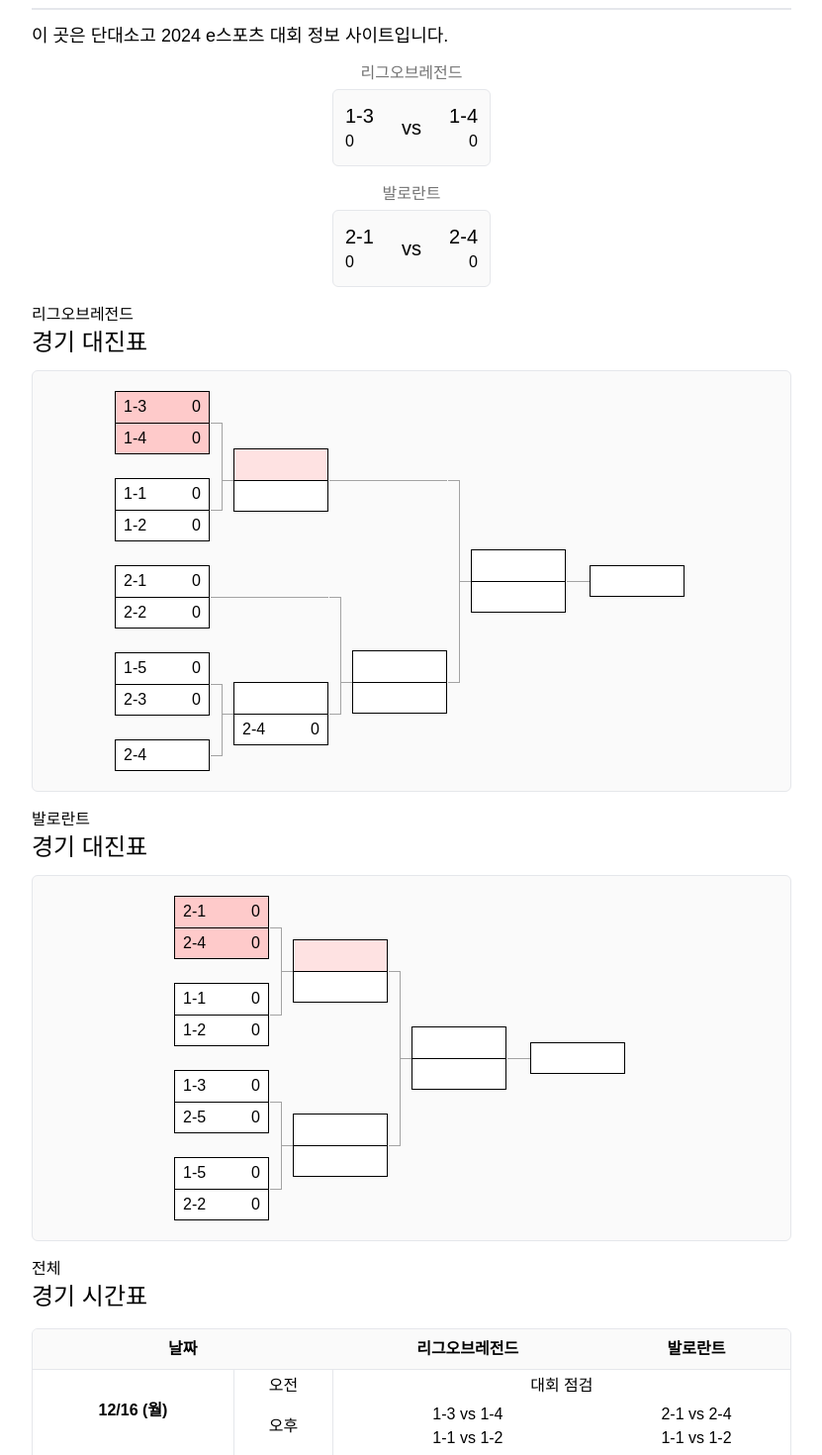
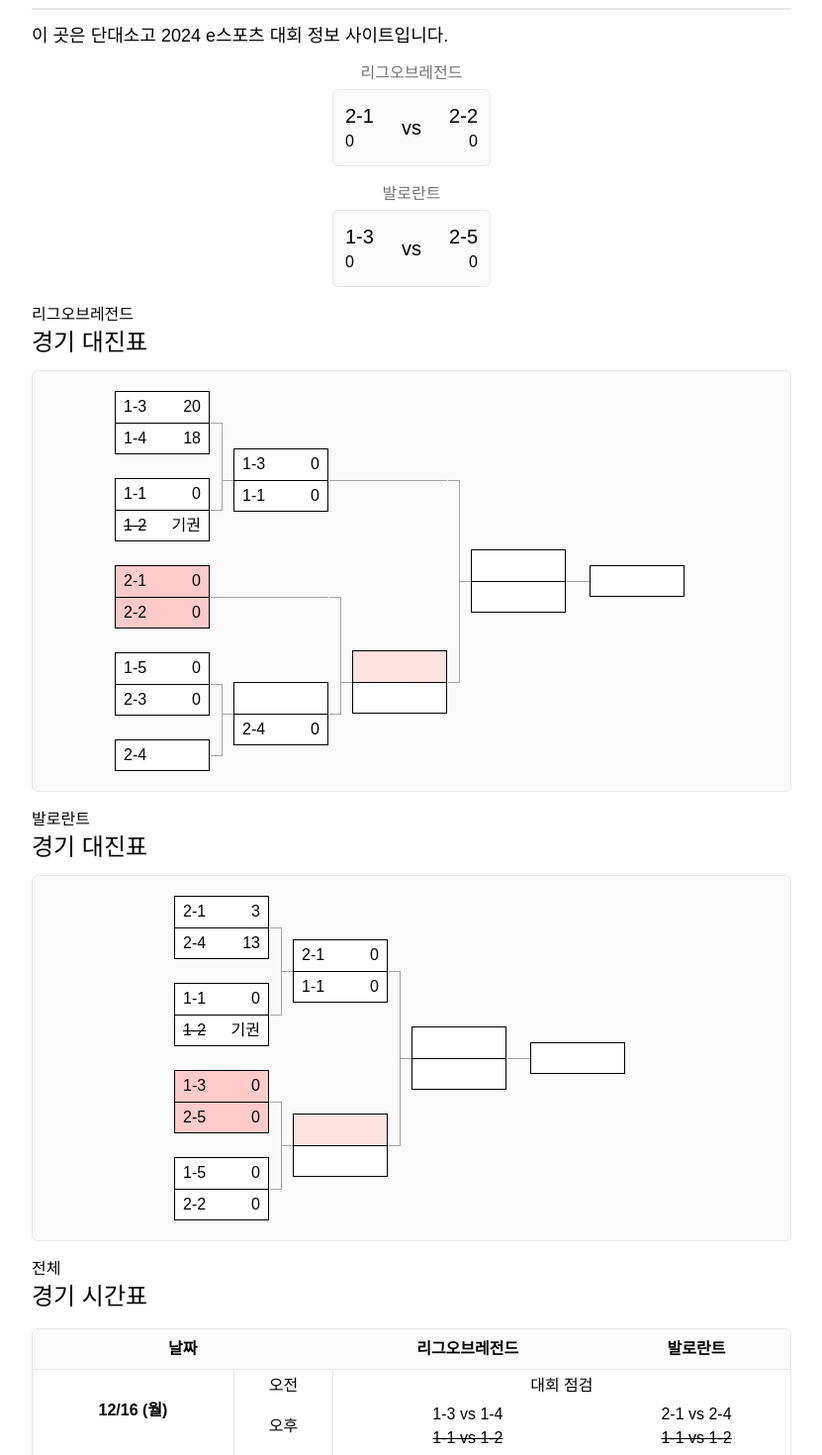
Before and after one commit to khw2ok/dksh24-esports, a SvelteKit app: page / in a window 1280 px wide. Shown: the part 160-1630 px from the top of the page at 99% size, without its empty margins (224-1055 px from the left). Built offline with nearby package versions, Linux system fonts and the light colour scheme.

Commit message:
Temporary commit

```diff
--- a/src/routes/+page.svelte
+++ b/src/routes/+page.svelte
@@ -21,6 +21,13 @@
   function toggleTheme() {
     document.body.classList.toggle("dark")
   }
+
+  // window.onload = function() {
+  //   updateData();
+  // };
+  // function updateData() {
+  //   return;
+  // }
 </script>
 
 <header class="p-4 mx-auto" style="max-width: 800px;">
@@ -29,7 +36,7 @@
       <!-- <img src="favicon.png" alt="" style="height: 25px;"> -->
       <span class="font-light text-neutral-500 dark:text-neutral-300">Managed by <a class="underline hover:text-red-500 dark:hover:text-red-300" href="https://github.com/khw2ok/dksh24-esports">@khw2ok</a> (10308 김형욱)</span>
     </div>
-    <button class="p-1 opacity-75" onclick={toggleTheme}>
+    <button class="p-1 opacity-75" onclick={toggleTheme} aria-label="theme_toggle">
       <svg class="block dark:hidden" xmlns="http://www.w3.org/2000/svg" height="24px" viewBox="0 -960 960 960" width="24px" fill="undefined"><path d="M480-120q-150 0-255-105T120-480q0-150 105-255t255-105q14 0 27.5 1t26.5 3q-41 29-65.5 75.5T444-660q0 90 63 153t153 63q55 0 101-24.5t75-65.5q2 13 3 26.5t1 27.5q0 150-105 255T480-120Z"/></svg>
       <svg class="hidden dark:block" xmlns="http://www.w3.org/2000/svg" height="24px" viewBox="0 -960 960 960" width="24px" fill="#FFFFFF"><path d="M480-280q-83 0-141.5-58.5T280-480q0-83 58.5-141.5T480-680q83 0 141.5 58.5T680-480q0 83-58.5 141.5T480-280ZM200-440H40v-80h160v80Zm720 0H760v-80h160v80ZM440-760v-160h80v160h-80Zm0 720v-160h80v160h-80ZM256-650l-101-97 57-59 96 100-52 56Zm492 496-97-101 53-55 101 97-57 59Zm-98-550 97-101 59 57-100 96-56-52ZM154-212l101-97 55 53-97 101-59-57Z"/></svg>
     </button>
@@ -39,7 +46,7 @@
 <div class="px-4 pb-4 mx-auto text-sm font-light bg-white sm:p-4 dark:text-white dark:bg-neutral-950 sm:text-base" style="max-width: 800px;">
   <div class="grid gap-y-2">
     <h1 class="text-4xl font-bold">DKSH24 eSports Information</h1>
-    <span class="text-lg text-neutral-500 dark:text-neutral-300">Last modified on December 14, 2024</span>
+    <span class="text-lg text-neutral-500 dark:text-neutral-300">Last modified on December 16, 2024</span>
   </div>
   <hr class="my-3 border-b dark:border-b-neutral-950">
   <div class="grid gap-y-2">
@@ -50,6 +57,21 @@
     <span class="text-center text-neutral-500 dark:text-neutral-300">리그오브레전드</span>
     <div class="flex w-40 p-3 border rounded-md justify-self-center dark:border-neutral-700 bg-neutral-50 dark:bg-neutral-800">
       <div class="grid items-center basis-1/4">
+        <span class="text-xl font-medium">2-1</span>
+        <span>0</span>
+      </div>
+      <div class="grid items-center text-center basis-1/2">
+        <span class="text-xl">vs</span>
+      </div>
+      <div class="grid items-center basis-1/4 text-end">
+        <span class="text-xl font-medium">2-2</span>
+        <span>0</span>
+      </div>
+    </div>
+    <div class="mb-2"></div>
+    <span class="text-center text-neutral-500 dark:text-neutral-300">발로란트</span>
+    <div class="flex w-40 p-3 border rounded-md justify-self-center dark:border-neutral-700 bg-neutral-50 dark:bg-neutral-800">
+      <div class="grid items-center basis-1/4">
         <span class="text-xl font-medium">1-3</span>
         <span>0</span>
       </div>
@@ -57,22 +79,7 @@
         <span class="text-xl">vs</span>
       </div>
       <div class="grid items-center basis-1/4 text-end">
-        <span class="text-xl font-medium">1-4</span>
-        <span>0</span>
-      </div>
-    </div>
-    <div class="mb-2"></div>
-    <span class="text-center text-neutral-500 dark:text-neutral-300">발로란트</span>
-    <div class="flex w-40 p-3 border rounded-md justify-self-center dark:border-neutral-700 bg-neutral-50 dark:bg-neutral-800">
-      <div class="grid items-center basis-1/4">
-        <span class="text-xl font-medium">2-1</span>
-        <span>0</span>
-      </div>
-      <div class="grid items-center text-center basis-1/2">
-        <span class="text-xl">vs</span>
-      </div>
-      <div class="grid items-center basis-1/4 text-end">
-        <span class="text-xl font-medium">2-4</span>
+        <span class="text-xl font-medium">2-5</span>
         <span>0</span>
       </div>
     </div>
@@ -88,13 +95,13 @@
       <!-- one start -->
       <div class="column">
         <div class="match">
-          <div class="team team-sel1">
+          <div class="team">
             <span class="name">1-3</span>
-            <span class="score">0</span>
+            <span class="score">20</span>
           </div>
-          <div class="team team-sel1">
+          <div class="team">
             <span class="name">1-4</span>
-            <span class="score">0</span>
+            <span class="score">18</span>
           </div>
           <div class="match-lines">
             <div class="line1"></div>
@@ -110,8 +117,8 @@
             <span class="score">0</span>
           </div>
           <div class="team">
-            <span class="name">1-2</span>
-            <span class="score">0</span>
+            <span class="name line-through">1-2</span>
+            <span class="score">기권</span>
           </div>
           <div class="match-lines">
             <div class="line1"></div>
@@ -122,11 +129,11 @@
           </div>
         </div>
         <div class="match">
-          <div class="team">
+          <div class="team team-sel1">
             <span class="name">2-1</span>
             <span class="score">0</span>
           </div>
-          <div class="team">
+          <div class="team team-sel1">
             <span class="name">2-2</span>
             <span class="score">0</span>
           </div>
@@ -172,13 +179,13 @@
       <!-- two start -->
       <div class="column" style="padding-top: 35px; padding-bottom: 3px;">
         <div class="match">
-          <div class="team-sel2 team">
-            <span class="name"></span>
-            <span class="score"></span>
+          <div class="team">
+            <span class="name">1-3</span>
+            <span class="score">0</span>
           </div>
           <div class="team">
-            <span class="name"></span>
-            <span class="score"></span>
+            <span class="name">1-1</span>
+            <span class="score">0</span>
           </div>
           <div class="match-lines">
             <div class="line1"></div>
@@ -233,7 +240,7 @@
           </div>
         </div>
         <div class="match">
-          <div class="team">
+          <div class="team team-sel2">
             <span class="name"></span>
             <span class="score"></span>
           </div>
@@ -300,13 +307,13 @@
       <!-- one start -->
       <div class="column">
         <div class="match">
-          <div class="team team-sel1">
+          <div class="team">
             <span class="name">2-1</span>
-            <span class="score">0</span>
+            <span class="score">3</span>
           </div>
-          <div class="team team-sel1">
+          <div class="team">
             <span class="name">2-4</span>
-            <span class="score">0</span>
+            <span class="score">13</span>
           </div>
           <div class="match-lines">
             <div class="line1"></div>
@@ -322,8 +329,8 @@
             <span class="score">0</span>
           </div>
           <div class="team">
-            <span class="name">1-2</span>
-            <span class="score">0</span>
+            <span class="name line-through">1-2</span>
+            <span class="score">기권</span>
           </div>
           <div class="match-lines">
             <div class="line1"></div>
@@ -334,11 +341,11 @@
           </div>
         </div>
         <div class="match">
-          <div class="team">
+          <div class="team team-sel1">
             <span class="name">1-3</span>
             <span class="score">0</span>
           </div>
-          <div class="team">
+          <div class="team team-sel1">
             <span class="name">2-5</span>
             <span class="score">0</span>
           </div>
@@ -371,13 +378,13 @@
       <!-- two start -->
       <div class="column">
         <div class="match">
-          <div class="team-sel2 team">
-            <span class="name"></span>
-            <span class="score"></span>
+          <div class="team">
+            <span class="name">2-1</span>
+            <span class="score">0</span>
           </div>
           <div class="team">
-            <span class="name"></span>
-            <span class="score"></span>
+            <span class="name">1-1</span>
+            <span class="score">0</span>
           </div>
           <div class="match-lines">
             <div class="line1"></div>
@@ -388,7 +395,7 @@
           </div>
         </div>
         <div class="match">
-          <div class="team">
+          <div class="team team-sel2">
             <span class="name"></span>
             <span class="score"></span>
           </div>
@@ -467,8 +474,15 @@
         </tr>
         <tr>
           <td>오후</td>
-          <td>1-3 vs 1-4<br>1-1 vs 1-2</td>
-          <td>2-1 vs 2-4<br>1-1 vs 1-2</td>
+          <td>
+            <span>1-3 vs 1-4</span>
+            <br>
+            <span class="line-through">1-1 vs 1-2</span>
+          </td>
+          <td>
+            <span>2-1 vs 2-4</span>
+            <br>
+            <span class="line-through">1-1 vs 1-2</span></td>
         </tr>
         <tr>
           <th rowspan="2">12/17 (화)</th>
--- /dev/null
+++ b/src/routes/update/+server.ts
@@ -0,0 +1,2 @@
+export function POST() {
+}
```
